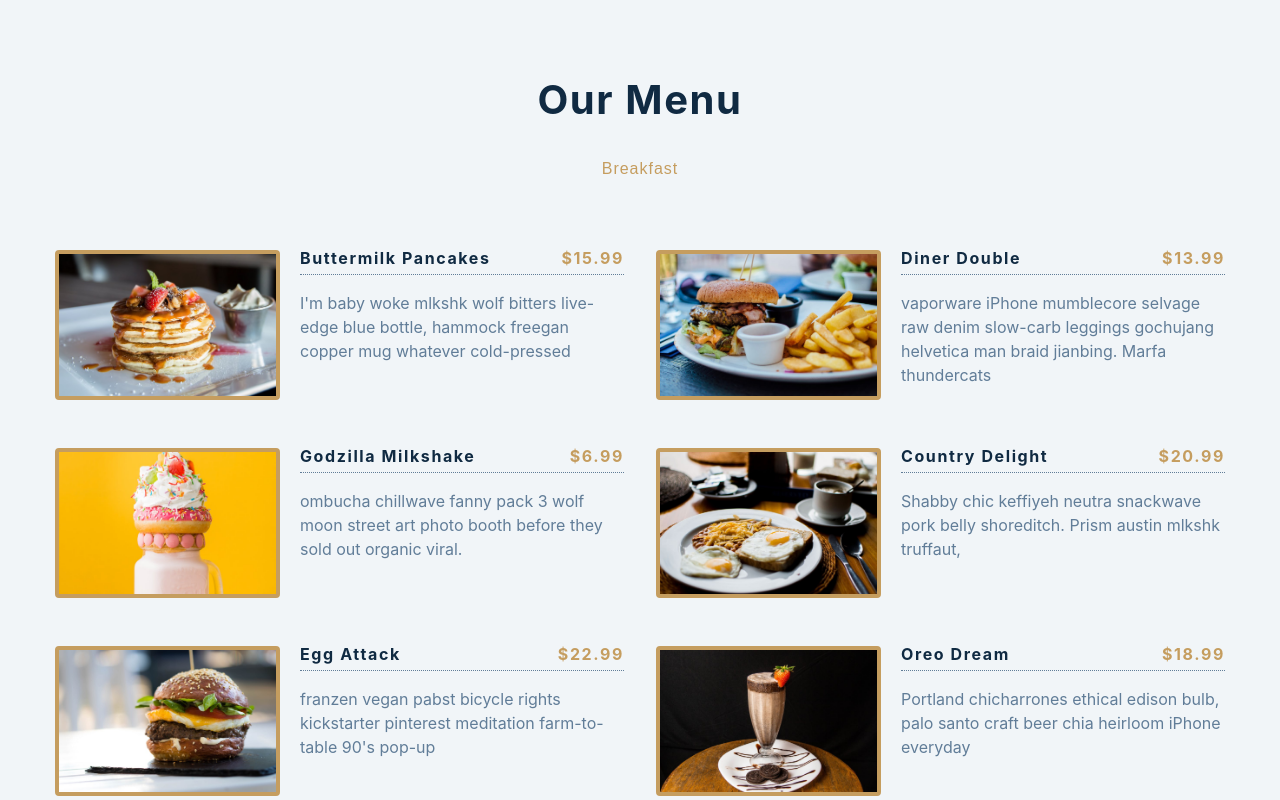
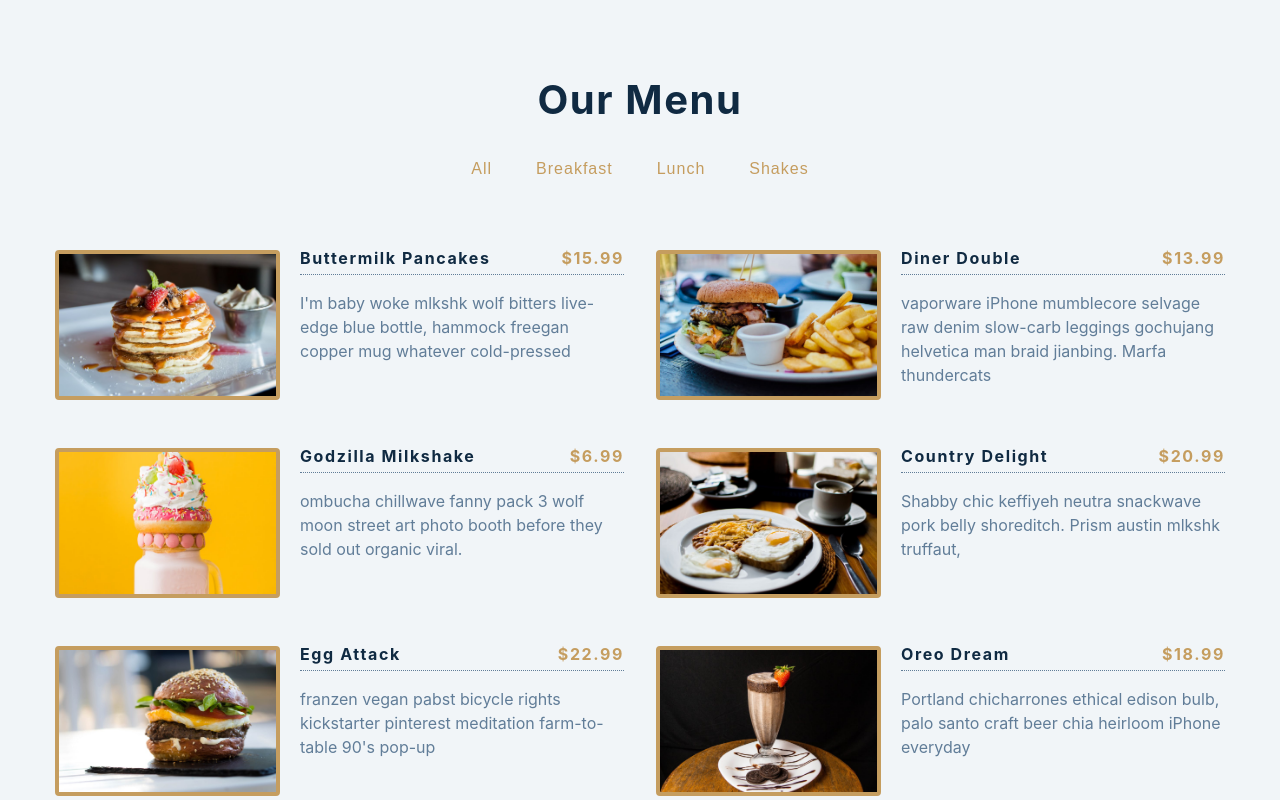
Before and after one commit to zainabturkmen/React-Projects, a React (Create React App) app in the folder react-projects-master/05-menu/setup/: page / in a window 1280 px wide. Shown: the top 800 px of the page. Built offline with nearby package versions, Linux system fonts and the light colour scheme; the HTML template or start-up script is replaced by a standard one.

Commit message:
removing folder

```diff
--- a/react-projects-master/05-menu/setup/src/App.js
+++ b/react-projects-master/05-menu/setup/src/App.js
@@ -3,13 +3,17 @@
 import Categories from "./Categories";
 import items from "./data";
 
+const allCategories = ["all", ...new Set(items.map((item) => item.category))];
+console.log(allCategories);
+
 function App() {
   const [menuItems, setMenuItems] = useState(items);
-  const [categories, setCategories] = useState([]);
+  const [categories, setCategories] = useState(allCategories);
 
   const filterItems = (category) => {
-    if(category === "all"){
-
+    if (category === "all") {
+      setMenuItems(items);
+      return;
     }
     const newItems = items.filter((item) => item.category === category);
     setMenuItems(newItems);
@@ -21,7 +25,7 @@
           <h2>our menu</h2>
           <div className="undersline"></div>
         </div>
-        <Categories filterItems={filterItems} />
+        <Categories categories={categories} filterItems={filterItems} />
         <Menu items={menuItems} />
       </section>
     </main>
--- a/react-projects-master/05-menu/setup/src/Categories.js
+++ b/react-projects-master/05-menu/setup/src/Categories.js
@@ -1,11 +1,20 @@
 import React from "react";
 
-const Categories = ({ filterItems }) => {
+const Categories = ({ filterItems, categories }) => {
   return (
     <div className="btn-container">
-      <button className="filter-btn" onClick={() => filterItems("breakfast")}>
-        breakfast
-      </button>
+      {categories.map((category, index) => {
+        return (
+          <button
+            type="button"
+            className="filter-btn"
+            key={index}
+            onClick={() => filterItems(category)}
+          >
+            {category}
+          </button>
+        );
+      })}
     </div>
   );
 };
```
